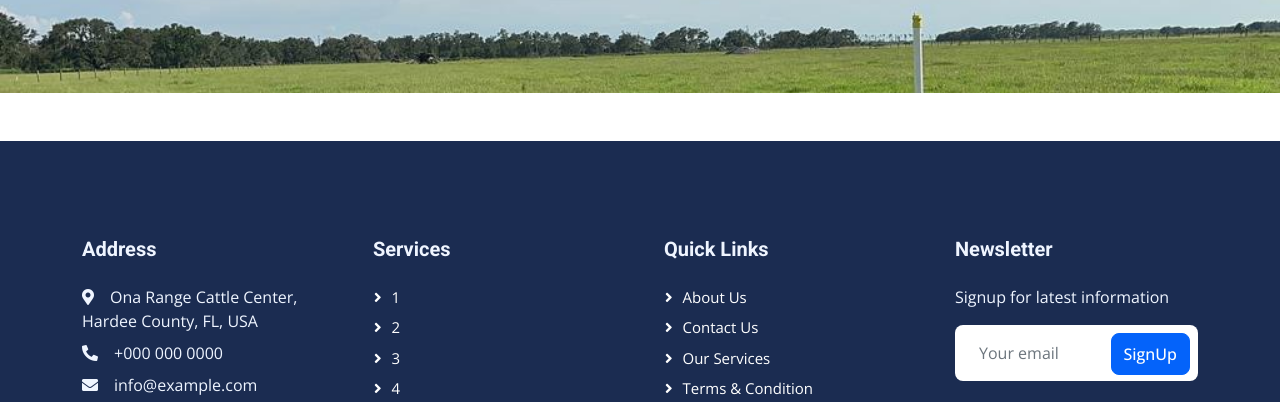
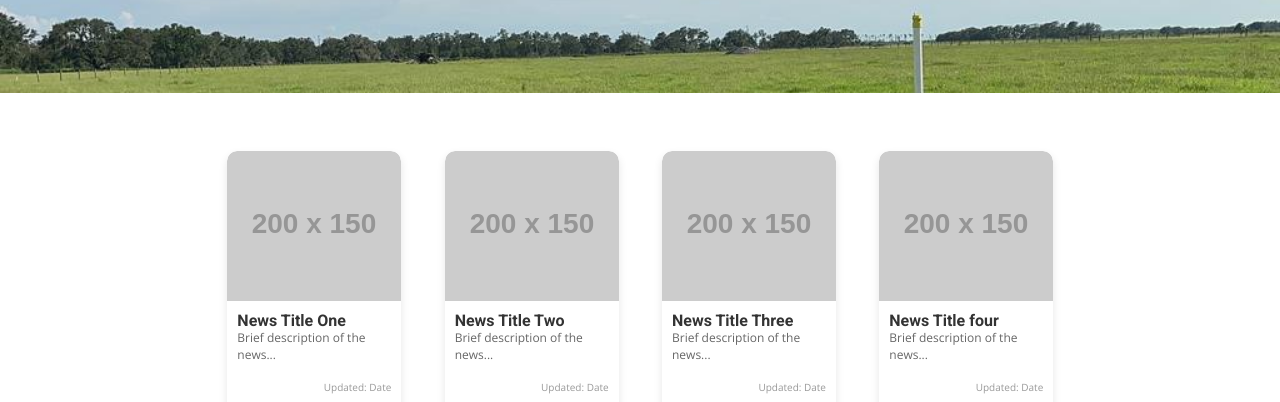
Before and after one commit to roh211/roh211.github.io, a plain HTML site: page appointment.html in a window 1280 px wide. Shown: the part 291-693 px from the top of the page. Drawn offline with nearby package versions, Linux system fonts and the light colour scheme; placeholder pictures from the web are drawn by us.

Commit message:
Update appointment.html

```diff
--- a/appointment.html
+++ b/appointment.html
@@ -30,6 +30,63 @@
 
     <!-- Template Stylesheet -->
     <link href="css/style.css" rel="stylesheet">
+
+    <style>
+        .news-carousel .carousel-inner {
+            display: flex;
+            justify-content: center;
+        }
+
+        .carousel-item {
+            flex: 1 0 100%;
+        }
+
+        .news-card {
+            width: 90%;  /* Adjust width to reduce size */
+            overflow: hidden;
+            box-shadow: 0 4px 8px rgba(0, 0, 0, 0.1);
+            border-radius: 10px;
+            margin: 10px;
+        }
+
+        .news-image {
+            width: 100%;
+            height: 150px;  /* Adjust height to reduce size */
+            object-fit: cover;
+            border-top-left-radius: 10px;
+            border-top-right-radius: 10px;
+        }
+
+        .news-content {
+            padding: 10px;
+        }
+
+        .news-title {
+            font-size: 16px;  /* Adjust font size */
+            margin: 0;
+            color: #333;
+            font-weight: bold;
+        }
+
+        .news-text {
+            font-size: 12px;  /* Adjust font size */
+            color: #666;
+            line-height: 1.4;
+        }
+
+        .news-meta {
+            text-align: right;
+            font-size: 10px;  /* Adjust font size */
+            color: #999;
+        }
+
+        .carousel-control-prev, .carousel-control-next {
+            position: static;  /* Change position to static */
+        }
+    </style>
+
+
+
 </head>
 
 <body>
@@ -42,36 +99,6 @@
     <!-- Spinner End -->
 
 
-    <!-- Topbar Start -->
-    <!--
-    <div class="container-fluid bg-light p-0 wow fadeIn" data-wow-delay="0.1s">
-        <div class="row gx-0 d-none d-lg-flex">
-            <div class="col-lg-7 px-5 text-start">
-                <div class="h-100 d-inline-flex align-items-center py-3 me-4">
-                    <small class="fa fa-map-marker-alt text-primary me-2"></small>
-                    <small>123 Street, New York, USA</small>
-                </div>
-                <div class="h-100 d-inline-flex align-items-center py-3">
-                    <small class="far fa-clock text-primary me-2"></small>
-                    <small>Mon - Fri : 09.00 AM - 09.00 PM</small>
-                </div>
-            </div>
-            <div class="col-lg-5 px-5 text-end">
-                <div class="h-100 d-inline-flex align-items-center py-3 me-4">
-                    <small class="fa fa-phone-alt text-primary me-2"></small>
-                    <small>+012 345 6789</small>
-                </div>
-                <div class="h-100 d-inline-flex align-items-center">
-                    <a class="btn btn-sm-square rounded-circle bg-white text-primary me-1" href=""><i class="fab fa-facebook-f"></i></a>
-                    <a class="btn btn-sm-square rounded-circle bg-white text-primary me-1" href=""><i class="fab fa-twitter"></i></a>
-                    <a class="btn btn-sm-square rounded-circle bg-white text-primary me-1" href=""><i class="fab fa-linkedin-in"></i></a>
-                    <a class="btn btn-sm-square rounded-circle bg-white text-primary me-0" href=""><i class="fab fa-instagram"></i></a>
-                </div>
-            </div>
-        </div>
-    </div>
-    -->
-    <!-- Topbar End -->
 
 
     <!-- Navbar Start -->
@@ -122,84 +149,71 @@
     <!-- Page Header End -->
 
 
-    <!-- Appointment Start -->
-    <!--
-    <div class="container-xxl py-5">
-        <div class="container">
-            <div class="row g-5">
-                <div class="col-lg-6 wow fadeInUp" data-wow-delay="0.1s">
-                    <p class="d-inline-block border rounded-pill py-1 px-4">Appointment</p>
-                    <h1 class="mb-4">Make An Appointment To Visit Our Doctor</h1>
-                    <p class="mb-4">Tempor erat elitr rebum at clita. Diam dolor diam ipsum sit. Aliqu diam amet diam et eos. Clita erat ipsum et lorem et sit, sed stet lorem sit clita duo justo magna dolore erat amet</p>
-                    <div class="bg-light rounded d-flex align-items-center p-5 mb-4">
-                        <div class="d-flex flex-shrink-0 align-items-center justify-content-center rounded-circle bg-white" style="width: 55px; height: 55px;">
-                            <i class="fa fa-phone-alt text-primary"></i>
-                        </div>
-                        <div class="ms-4">
-                            <p class="mb-2">Call Us Now</p>
-                            <h5 class="mb-0">+012 345 6789</h5>
-                        </div>
-                    </div>
-                    <div class="bg-light rounded d-flex align-items-center p-5">
-                        <div class="d-flex flex-shrink-0 align-items-center justify-content-center rounded-circle bg-white" style="width: 55px; height: 55px;">
-                            <i class="fa fa-envelope-open text-primary"></i>
-                        </div>
-                        <div class="ms-4">
-                            <p class="mb-2">Mail Us Now</p>
-                            <h5 class="mb-0">info@example.com</h5>
+    <!-- Multi-Item News Carousel Start -->
+<div id="newsCarousel" class="carousel slide" data-bs-ride="carousel">
+    <div class="carousel-inner">
+        <div class="carousel-item active">
+            <div class="row justify-content-center">
+                <div class="col-6 col-md-2">
+                    <div class="news-card">
+                        <img class="news-image" src="https://via.placeholder.com/200x150" alt="News Image">
+                        <div class="news-content">
+                            <h3 class="news-title">News Title One</h3>
+                            <p class="news-text">Brief description of the news...</p>
+                            <p class="news-meta">Updated: Date</p>
                         </div>
                     </div>
                 </div>
-                <div class="col-lg-6 wow fadeInUp" data-wow-delay="0.5s">
-                    <div class="bg-light rounded h-100 d-flex align-items-center p-5">
-                        <form>
-                            <div class="row g-3">
-                                <div class="col-12 col-sm-6">
-                                    <input type="text" class="form-control border-0" placeholder="Your Name" style="height: 55px;">
-                                </div>
-                                <div class="col-12 col-sm-6">
-                                    <input type="email" class="form-control border-0" placeholder="Your Email" style="height: 55px;">
-                                </div>
-                                <div class="col-12 col-sm-6">
-                                    <input type="text" class="form-control border-0" placeholder="Your Mobile" style="height: 55px;">
-                                </div>
-                                <div class="col-12 col-sm-6">
-                                    <select class="form-select border-0" style="height: 55px;">
-                                        <option selected>Choose Doctor</option>
-                                        <option value="1">Doctor 1</option>
-                                        <option value="2">Doctor 2</option>
-                                        <option value="3">Doctor 3</option>
-                                    </select>
-                                </div>
-                                <div class="col-12 col-sm-6">
-                                    <div class="date" id="date" data-target-input="nearest">
-                                        <input type="text"
-                                            class="form-control border-0 datetimepicker-input"
-                                            placeholder="Choose Date" data-target="#date" data-toggle="datetimepicker" style="height: 55px;">
-                                    </div>
-                                </div>
-                                <div class="col-12 col-sm-6">
-                                    <div class="time" id="time" data-target-input="nearest">
-                                        <input type="text"
-                                            class="form-control border-0 datetimepicker-input"
-                                            placeholder="Choose Date" data-target="#time" data-toggle="datetimepicker" style="height: 55px;">
-                                    </div>
-                                </div>
-                                <div class="col-12">
-                                    <textarea class="form-control border-0" rows="5" placeholder="Describe your problem"></textarea>
-                                </div>
-                                <div class="col-12">
-                                    <button class="btn btn-primary w-100 py-3" type="submit">Book Appointment</button>
-                                </div>
-                            </div>
-                        </form>
+                <div class="col-6 col-md-2">
+                    <div class="news-card">
+                        <img class="news-image" src="https://via.placeholder.com/200x150" alt="News Image">
+                        <div class="news-content">
+                            <h3 class="news-title">News Title Two</h3>
+                            <p class="news-text">Brief description of the news...</p>
+                            <p class="news-meta">Updated: Date</p>
+                        </div>
                     </div>
                 </div>
+                <!-- Add more items as needed -->
+                <div class="col-6 col-md-2">
+                    <div class="news-card">
+                        <img class="news-image" src="https://via.placeholder.com/200x150" alt="News Image">
+                        <div class="news-content">
+                            <h3 class="news-title">News Title Three</h3>
+                            <p class="news-text">Brief description of the news...</p>
+                            <p class="news-meta">Updated: Date</p>
+                        </div>
+                    </div>
+                </div>
+                <div class="col-6 col-md-2">
+                    <div class="news-card">
+                        <img class="news-image" src="https://via.placeholder.com/200x150" alt="News Image">
+                        <div class="news-content">
+                            <h3 class="news-title">News Title four</h3>
+                            <p class="news-text">Brief description of the news...</p>
+                            <p class="news-meta">Updated: Date</p>
+                        </div>
+                    </div>
+                </div>
+
             </div>
         </div>
+        <!-- More 'carousel-item' with four news cards each can be added here -->
     </div>
-    -->
-    <!-- Appointment End -->
+    <div class="d-flex justify-content-center mt-4">
+        <button class="carousel-control-prev" type="button" data-bs-target="#newsCarousel" data-bs-slide="prev">
+            <span class="carousel-control-prev-icon" aria-hidden="true"></span>
+            <span class="visually-hidden">Previous</span>
+        </button>
+        <button class="carousel-control-next" type="button" data-bs-target="#newsCarousel" data-bs-slide="next">
+            <span class="carousel-control-next-icon" aria-hidden="true"></span>
+            <span class="visually-hidden">Next</span>
+        </button>
+    </div>
+</div>
+<!-- Multi-Item News Carousel End -->
+
+
 
 
     <!-- Footer Start -->
@@ -282,3 +296,116 @@
 </body>
 
 </html>
+
+
+
+    <!-- Topbar Start -->
+    <!--
+    <div class="container-fluid bg-light p-0 wow fadeIn" data-wow-delay="0.1s">
+        <div class="row gx-0 d-none d-lg-flex">
+            <div class="col-lg-7 px-5 text-start">
+                <div class="h-100 d-inline-flex align-items-center py-3 me-4">
+                    <small class="fa fa-map-marker-alt text-primary me-2"></small>
+                    <small>123 Street, New York, USA</small>
+                </div>
+                <div class="h-100 d-inline-flex align-items-center py-3">
+                    <small class="far fa-clock text-primary me-2"></small>
+                    <small>Mon - Fri : 09.00 AM - 09.00 PM</small>
+                </div>
+            </div>
+            <div class="col-lg-5 px-5 text-end">
+                <div class="h-100 d-inline-flex align-items-center py-3 me-4">
+                    <small class="fa fa-phone-alt text-primary me-2"></small>
+                    <small>+012 345 6789</small>
+                </div>
+                <div class="h-100 d-inline-flex align-items-center">
+                    <a class="btn btn-sm-square rounded-circle bg-white text-primary me-1" href=""><i class="fab fa-facebook-f"></i></a>
+                    <a class="btn btn-sm-square rounded-circle bg-white text-primary me-1" href=""><i class="fab fa-twitter"></i></a>
+                    <a class="btn btn-sm-square rounded-circle bg-white text-primary me-1" href=""><i class="fab fa-linkedin-in"></i></a>
+                    <a class="btn btn-sm-square rounded-circle bg-white text-primary me-0" href=""><i class="fab fa-instagram"></i></a>
+                </div>
+            </div>
+        </div>
+    </div>
+    -->
+    <!-- Topbar End -->
+
+
+    <!-- Appointment Start -->
+    <!--
+    <div class="container-xxl py-5">
+        <div class="container">
+            <div class="row g-5">
+                <div class="col-lg-6 wow fadeInUp" data-wow-delay="0.1s">
+                    <p class="d-inline-block border rounded-pill py-1 px-4">Appointment</p>
+                    <h1 class="mb-4">Make An Appointment To Visit Our Doctor</h1>
+                    <p class="mb-4">Tempor erat elitr rebum at clita. Diam dolor diam ipsum sit. Aliqu diam amet diam et eos. Clita erat ipsum et lorem et sit, sed stet lorem sit clita duo justo magna dolore erat amet</p>
+                    <div class="bg-light rounded d-flex align-items-center p-5 mb-4">
+                        <div class="d-flex flex-shrink-0 align-items-center justify-content-center rounded-circle bg-white" style="width: 55px; height: 55px;">
+                            <i class="fa fa-phone-alt text-primary"></i>
+                        </div>
+                        <div class="ms-4">
+                            <p class="mb-2">Call Us Now</p>
+                            <h5 class="mb-0">+012 345 6789</h5>
+                        </div>
+                    </div>
+                    <div class="bg-light rounded d-flex align-items-center p-5">
+                        <div class="d-flex flex-shrink-0 align-items-center justify-content-center rounded-circle bg-white" style="width: 55px; height: 55px;">
+                            <i class="fa fa-envelope-open text-primary"></i>
+                        </div>
+                        <div class="ms-4">
+                            <p class="mb-2">Mail Us Now</p>
+                            <h5 class="mb-0">info@example.com</h5>
+                        </div>
+                    </div>
+                </div>
+                <div class="col-lg-6 wow fadeInUp" data-wow-delay="0.5s">
+                    <div class="bg-light rounded h-100 d-flex align-items-center p-5">
+                        <form>
+                            <div class="row g-3">
+                                <div class="col-12 col-sm-6">
+                                    <input type="text" class="form-control border-0" placeholder="Your Name" style="height: 55px;">
+                                </div>
+                                <div class="col-12 col-sm-6">
+                                    <input type="email" class="form-control border-0" placeholder="Your Email" style="height: 55px;">
+                                </div>
+                                <div class="col-12 col-sm-6">
+                                    <input type="text" class="form-control border-0" placeholder="Your Mobile" style="height: 55px;">
+                                </div>
+                                <div class="col-12 col-sm-6">
+                                    <select class="form-select border-0" style="height: 55px;">
+                                        <option selected>Choose Doctor</option>
+                                        <option value="1">Doctor 1</option>
+                                        <option value="2">Doctor 2</option>
+                                        <option value="3">Doctor 3</option>
+                                    </select>
+                                </div>
+                                <div class="col-12 col-sm-6">
+                                    <div class="date" id="date" data-target-input="nearest">
+                                        <input type="text"
+                                            class="form-control border-0 datetimepicker-input"
+                                            placeholder="Choose Date" data-target="#date" data-toggle="datetimepicker" style="height: 55px;">
+                                    </div>
+                                </div>
+                                <div class="col-12 col-sm-6">
+                                    <div class="time" id="time" data-target-input="nearest">
+                                        <input type="text"
+                                            class="form-control border-0 datetimepicker-input"
+                                            placeholder="Choose Date" data-target="#time" data-toggle="datetimepicker" style="height: 55px;">
+                                    </div>
+                                </div>
+                                <div class="col-12">
+                                    <textarea class="form-control border-0" rows="5" placeholder="Describe your problem"></textarea>
+                                </div>
+                                <div class="col-12">
+                                    <button class="btn btn-primary w-100 py-3" type="submit">Book Appointment</button>
+                                </div>
+                            </div>
+                        </form>
+                    </div>
+                </div>
+            </div>
+        </div>
+    </div>
+-->
+    <!-- Appointment End -->
```
